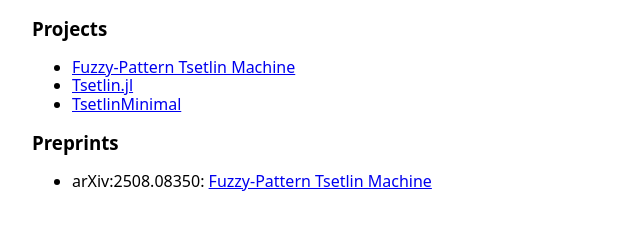
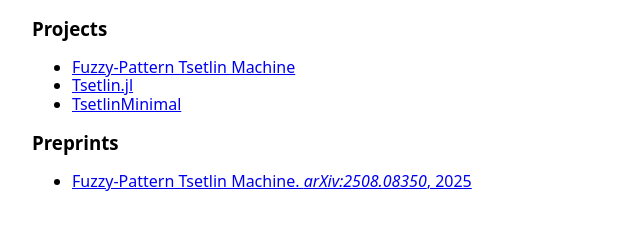
Before and after one commit to BooBSD/boobsd.github.com, a plain HTML site: page index.html in a window 1280 px wide. Shown: the part 94-324 px from the top of the page, without its empty margins (0-640 px from the left). Drawn offline with nearby package versions, Linux system fonts and the light colour scheme.

Commit message:
Update index.html

```diff
--- a/index.html
+++ b/index.html
@@ -21,7 +21,7 @@
     </ul>
     <h3>Preprints</h3>
     <ul>
-      <li>arXiv:2508.08350: <a href="https://arxiv.org/abs/2508.08350">Fuzzy-Pattern Tsetlin Machine</a></li>
+      <li><a href="https://arxiv.org/abs/2508.08350">Fuzzy-Pattern Tsetlin Machine. <em>arXiv:2508.08350</em>, 2025</a></li>
     </ul>
   </body>
 </html>
```
